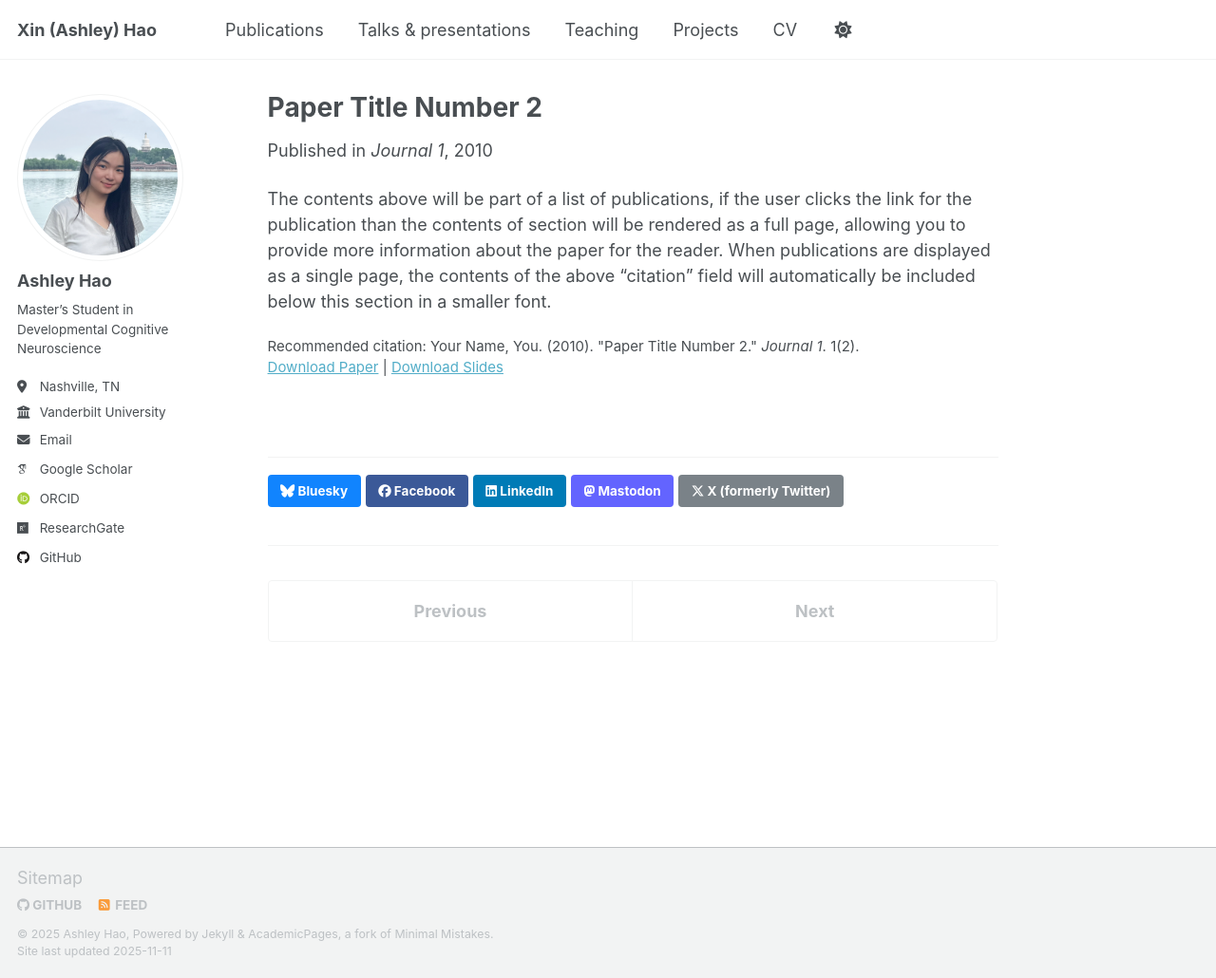
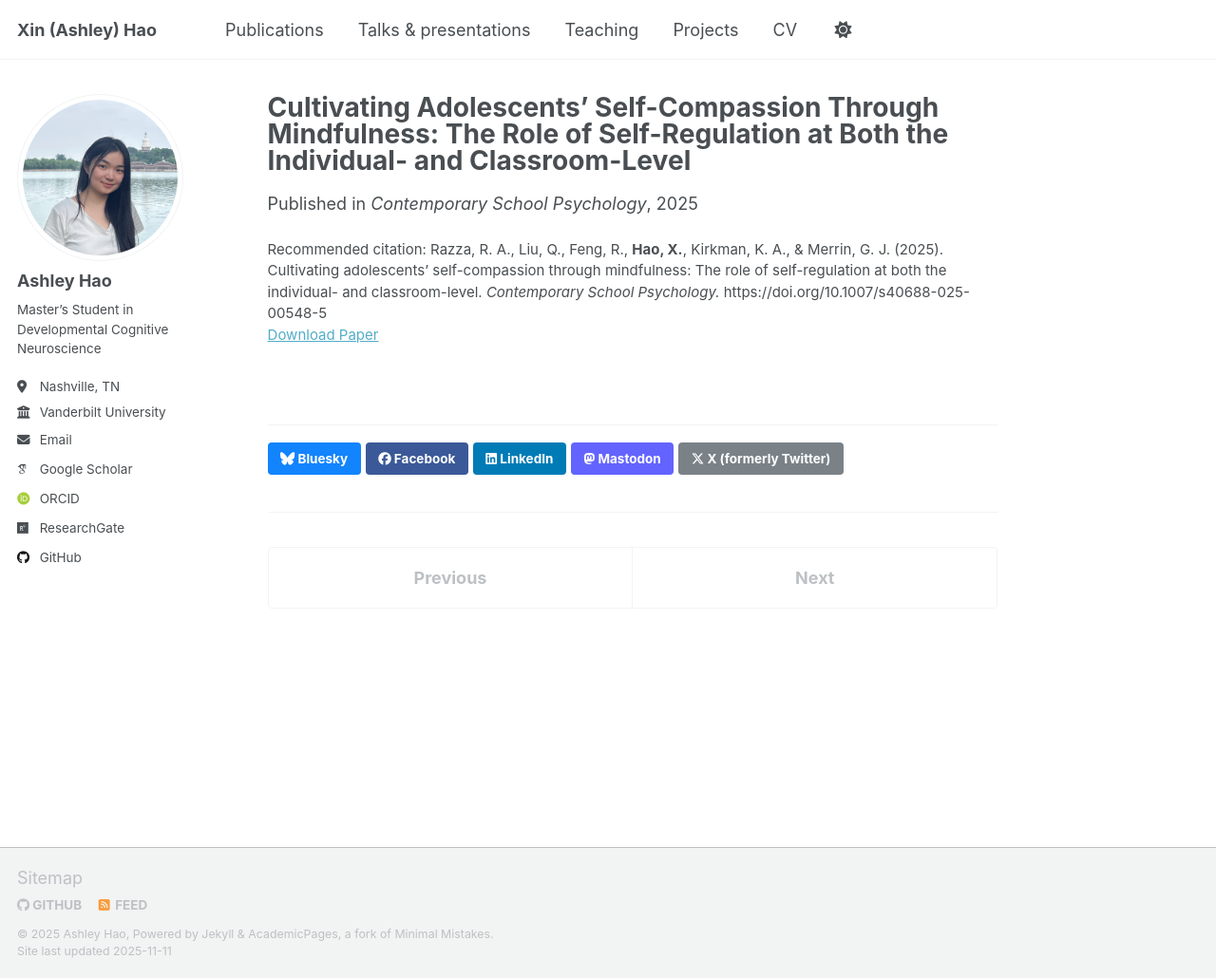
Before and after one commit to HaoXin529/haoxin529.github.io, a Jekyll site: the page built from _publications/2010-10-01-paper-title-number-2.md, in a window 1280 px wide and 1030 px high. Shown: the whole window at 95% size. Built offline with Jekyll 4.4.1, drawn with Linux system fonts in a browser that asks for light colours; some web fonts are replaced; a script that is not in the unit is left out.

Commit message:
Update 2010-10-01-paper-title-number-2.md

```diff
--- a/_publications/2010-10-01-paper-title-number-2.md
+++ b/_publications/2010-10-01-paper-title-number-2.md
@@ -1,14 +1,11 @@
 ---
-title: "Paper Title Number 2"
+title: "Cultivating Adolescents’ Self-Compassion Through Mindfulness: The Role of Self-Regulation at Both the Individual- and Classroom-Level"
 collection: publications
 category: manuscripts
-permalink: /publication/2010-10-01-paper-title-number-2
-excerpt: 'This paper is about the number 2. The number 3 is left for future work.'
-date: 2010-10-01
-venue: 'Journal 1'
-slidesurl: 'https://academicpages.github.io/files/slides2.pdf'
-paperurl: 'https://academicpages.github.io/files/paper2.pdf'
-citation: 'Your Name, You. (2010). &quot;Paper Title Number 2.&quot; <i>Journal 1</i>. 1(2).'
+permalink: /publication/2025-self-compassion-mindfulness
+excerpt: "A multilevel analysis of 2,121 high-school students revealed that mindfulness-based programs promote self-compassion, with stronger effects in classrooms showing lower baseline self-regulation."
+date: 2025-04-23
+venue: "Contemporary School Psychology"
+paperurl: "/files/paper2.pdf"
+citation: "Razza, R. A., Liu, Q., Feng, R., <b>Hao, X.</b>, Kirkman, K. A., & Merrin, G. J. (2025). Cultivating adolescents’ self-compassion through mindfulness: The role of self-regulation at both the individual- and classroom-level. <i>Contemporary School Psychology.</i> https://doi.org/10.1007/s40688-025-00548-5"
 ---
-
-The contents above will be part of a list of publications, if the user clicks the link for the publication than the contents of section will be rendered as a full page, allowing you to provide more information about the paper for the reader. When publications are displayed as a single page, the contents of the above "citation" field will automatically be included below this section in a smaller font.
```
